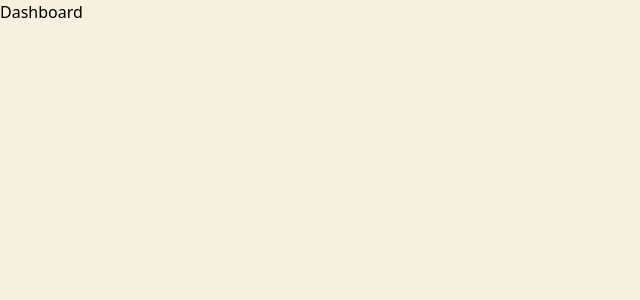
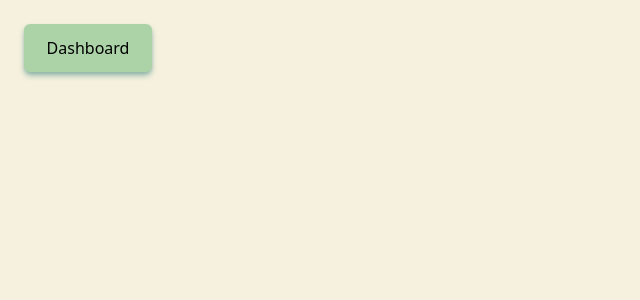
Before and after one commit to LychellePham/Goalie, a Next.js app: page / in a window 1280 px wide. Shown: the top 300 px of the page, without its empty margins (0-640 px from the left). Built offline with nearby package versions, Linux system fonts and the light colour scheme.

Commit message:
create button component and make sure the routing works for page switching

```diff
--- /dev/null
+++ b/src/app/dashboard/Button.jsx
@@ -0,0 +1,15 @@
+import { useRouter } from "next/navigation";
+
+export default function Button(prop){
+
+    const router = useRouter();
+
+    const changePage = () => {
+    router.push('/dashboard');
+
+  };
+    return(
+
+         <button onClick={changePage} className="w-32 h-12 cursor-pointer bg-green rounded-md m-6 p-2 shadow-md shadow-seagreen hover:ring-1 hover:font-medium ring-emerald-700 transition delay-150 duration-100 ease-in-out">{prop.label}</button>
+    );
+}
--- a/src/app/globals.css
+++ b/src/app/globals.css
@@ -5,6 +5,7 @@
 
 @theme {
   --color-green: #AcD3A8;
+  --color-seagreen: #8AB2A6;
   --color-beige: #F6F1DE;
 }
 
--- a/src/app/page.js
+++ b/src/app/page.js
@@ -2,21 +2,18 @@
 import Image from "next/image";
 
 
-import { useRouter } from "next/navigation";
+import Button from "./dashboard/Button";
 
 
 export default function Home() {
-  const router = useRouter();
 
-  const changePage = () => {
-    router.push('/dashboard');
-  };
 
   return (
 
     <div className="bg-beige min-h-screen">
 
-      <button onClick={changePage} className="cursor-pointer">Dashboard</button>
+      <Button label="Dashboard"></Button>
+      {/* <button onClick={changePage} className="w-32 h-12 cursor-pointer bg-green rounded-md m-6 p-2 shadow-md shadow-seagreen hover:ring-1 hover:font-medium ring-emerald-700 transition delay-150 duration-100 ease-in-out">DASH</button> */}
 
 
 
```
Also changed, not shown: src/app/dashboard/AddGoalContainer.jsx (added, +8 -0 lines).
